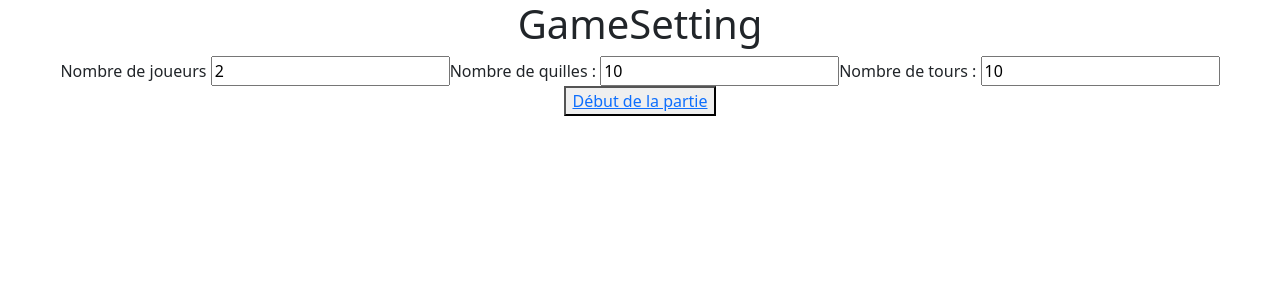
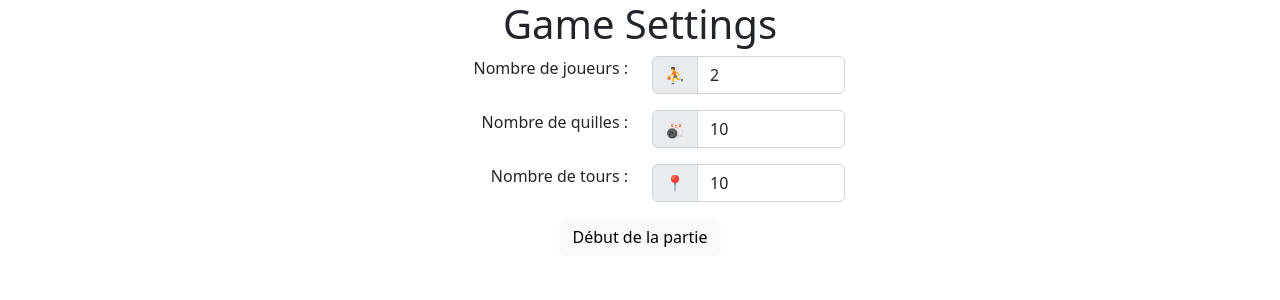
Before and after one commit to MarreTeint/Bowling, a React (Create React App) app: page /GameSetting in a window 1280 px wide. Shown: the top 300 px of the page. Built offline with nearby package versions, Linux system fonts and the light colour scheme.

Commit message:
Changed menu style

```diff
--- a/src/pages/GameSetting.tsx
+++ b/src/pages/GameSetting.tsx
@@ -3,7 +3,7 @@ import { StartMenu } from "../startMenu";
 const GameSetting = () => {
     return (
     <div>
-      <h1>GameSetting</h1>
+      <h1>Game Settings</h1>
       <StartMenu />
     </div>);
 
--- a/src/startMenu.tsx
+++ b/src/startMenu.tsx
@@ -1,53 +1,98 @@
-import React, {useContext} from "react";
-import {quilleNumberContext} from "./context/quilleNumber";
-import {roundNumberContext} from "./context/roundNumber";
-import {scoreListContext} from "./context/scorelist";
-import {playerListContext} from "./context/playerlist";
-import {  Link } from "react-router-dom";
+import React, { useContext } from "react";
+import { quilleNumberContext } from "./context/quilleNumber";
+import { roundNumberContext } from "./context/roundNumber";
+import { scoreListContext } from "./context/scorelist";
+import { playerListContext } from "./context/playerlist";
+import { Link } from "react-router-dom";
 
 export const StartMenu = () => {
-    const {quilleNumber, setquilleNumber} = useContext(quilleNumberContext);
-    const {roundNumber, setroundNumber} = useContext(roundNumberContext);
-    const {scoreList, setScoreList} = useContext(scoreListContext);
-    const {playerList, setPlayerList} = useContext(playerListContext);
+    const { quilleNumber, setquilleNumber } = useContext(quilleNumberContext);
+    const { roundNumber, setroundNumber } = useContext(roundNumberContext);
+    const { scoreList, setScoreList } = useContext(scoreListContext);
+    const { playerList, setPlayerList } = useContext(playerListContext);
 
-    function quillesUpdate(){
+    function quillesUpdate() {
         var nbQuilles = document.getElementById("nbQuilles") as HTMLInputElement;
-        if(nbQuilles.value){
+        if (nbQuilles.value) {
             setquilleNumber(parseInt(nbQuilles.value));
         }
     }
 
-    function roundsPlayerUpdate(){
+    function roundsPlayerUpdate() {
         var nbRounds = document.getElementById("nbRounds") as HTMLInputElement;
         var nbPlayer = document.getElementById("nbPlayer") as HTMLInputElement;
-        if(nbPlayer.value){
+        if (nbPlayer.value) {
             var player = [];
-            for(var i=0; i<parseInt(nbPlayer.value); i++){
-                player.push("Joueur "+(i+1));
+            for (var i = 0; i < parseInt(nbPlayer.value); i++) {
+                player.push("Joueur " + (i + 1));
             }
             setPlayerList(player);
             console.log(playerList);
         }
-        if(nbRounds.value){
+        if (nbRounds.value) {
             setroundNumber(parseInt(nbRounds.value));
             var score = [];
-            for(var i=0; i<parseInt(nbPlayer.value); i++){
-                score.push(Array(2*parseInt(nbRounds.value)+1).fill(" "));
+            for (var i = 0; i < parseInt(nbPlayer.value); i++) {
+                score.push(Array(2 * parseInt(nbRounds.value) + 1).fill(" "));
             }
             setScoreList(score);
             console.log(scoreList);
         }
     }
 
-    return(
+    return (
         <div>
             <form>
-                <label>Nombre de joueurs</label> <input id="nbPlayer" type="number" min="1" step="1" defaultValue={playerList.length} onChange={()=>{roundsPlayerUpdate()}}></input>
-                <label>Nombre de quilles : </label> <input id="nbQuilles" type="number" min="1" step="1" defaultValue={quilleNumber} onChange={()=>{quillesUpdate()}}></input>
-                <label>Nombre de tours : </label> <input id="nbRounds" type="number" min="1" step="1" defaultValue={roundNumber} onChange={()=>{roundsPlayerUpdate()}}></input>
+                <div className="row d-flex justify-content-center">
+                    <div className="col-2 d-flex justify-content-end">
+                        <label>Nombre de joueurs : </label>
+                    </div>
+                    <div className="col-2">
+                        <div className="input-group mb-3">
+                            <span className="input-group-text" id="basic-addon1">⛹️</span>
+                            <input type="number" className="form-control" placeholder="Nombre de joueurs" id="nbPlayer" min="1" defaultValue={playerList.length} step="1" onChange={() => { roundsPlayerUpdate() }}
+                                onKeyUp={event => {
+                                    var score = document.getElementById("nbPlayer") as HTMLSelectElement;
+                                    score.value = score.value.replace(/[^0-9]/g, "");
+                                }
+                                } />
+                        </div>
+                    </div>
+                </div>
+                <div className="row d-flex justify-content-center">
+                    <div className="col-2 d-flex justify-content-end">
+                        <label>Nombre de quilles : </label>
+                    </div>
+                    <div className="col-2">
+                        <div className="input-group mb-3">
+                            <span className="input-group-text" id="basic-addon1">🎳</span>
+                            <input type="number" className="form-control" placeholder="Nombre de quilles" id="nbQuilles" min="1" defaultValue={quilleNumber} step="1" onChange={() => { quillesUpdate() }}
+                                onKeyUp={event => {
+                                    var score = document.getElementById("nbQuilles") as HTMLSelectElement;
+                                    score.value = score.value.replace(/[^0-9]/g, "");
+                                }
+                                } />
+                        </div>
+                    </div>
+                </div>
+                <div className="row d-flex justify-content-center">
+                    <div className="col-2 d-flex justify-content-end">
+                        <label>Nombre de tours : </label>
+                    </div>
+                    <div className="col-2">
+                        <div className="input-group mb-3">
+                            <span className="input-group-text" id="basic-addon1">📍</span>
+                            <input type="number" className="form-control" placeholder="Nombre de rounds" id="nbRounds" min="1" defaultValue={roundNumber} step="1" onChange={() => { roundsPlayerUpdate() }}
+                                onKeyUp={event => {
+                                    var score = document.getElementById("nbRounds") as HTMLSelectElement;
+                                    score.value = score.value.replace(/[^0-9]/g, "");
+                                }
+                                } />
+                        </div>
+                    </div>
+                </div>
             </form>
-            <button><Link to="../Game">Début de la partie</Link></button>
+            <Link to="../Game"><button className="btn btn-light">Début de la partie</button></Link>
         </div>
     )
 }
```
